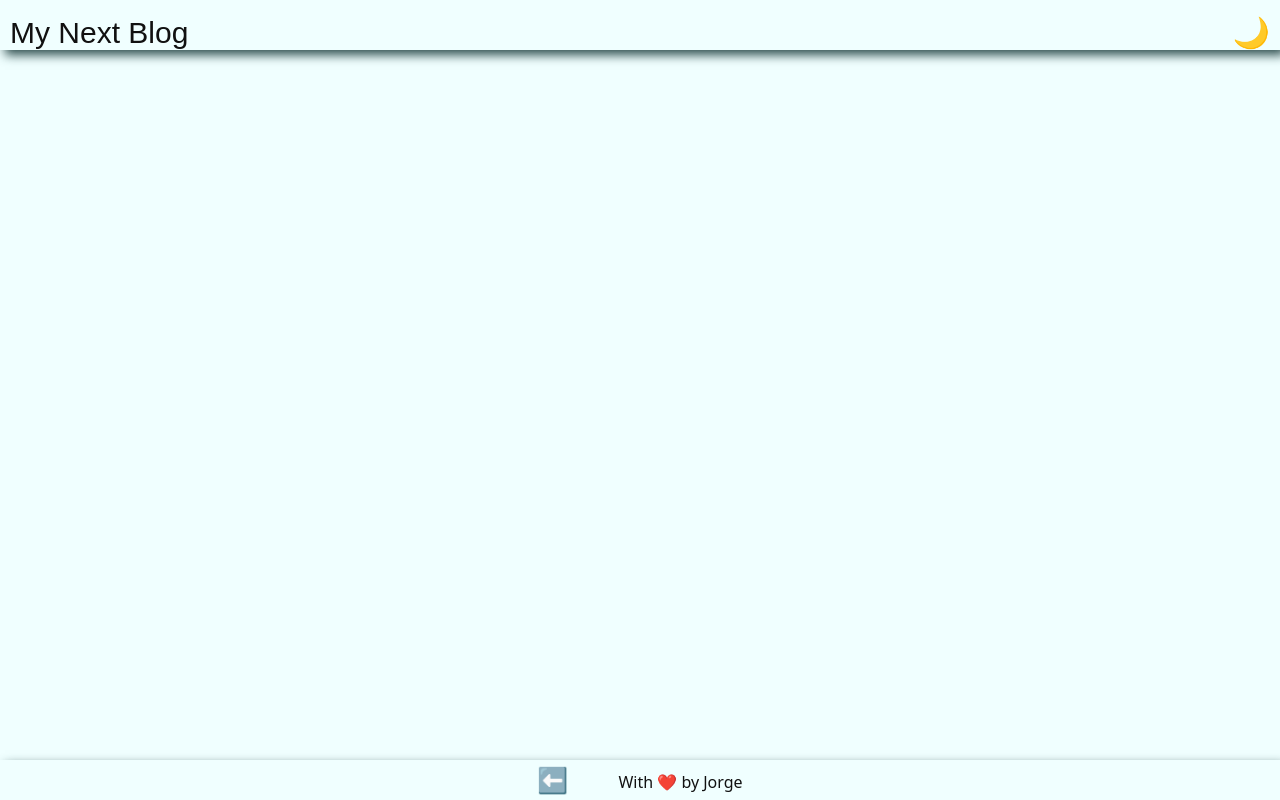
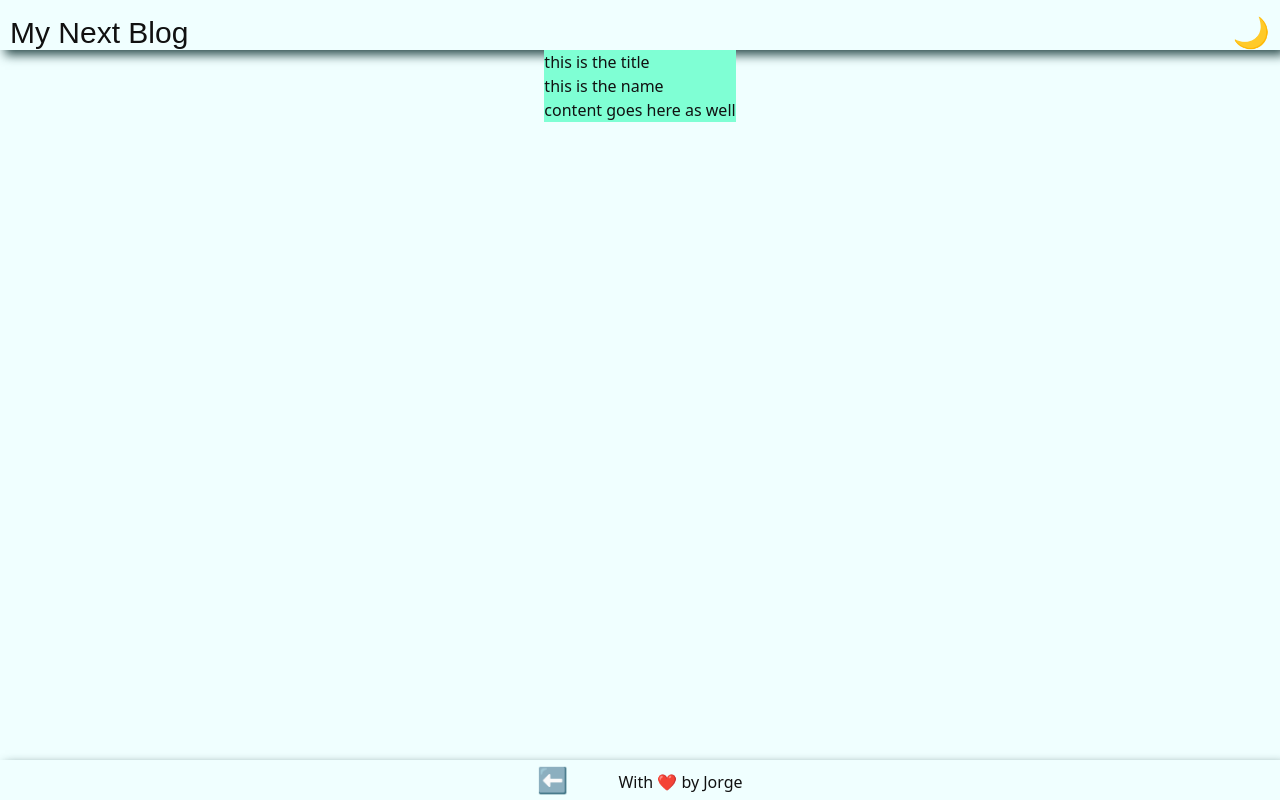
Before and after one commit to JGuzman87/MY-NEXT-BLOG, a Next.js app: page /blog in a window 1280 px wide. Built offline with nearby package versions, Linux system fonts and the light colour scheme.

Commit message:
created a post component

```diff
--- a/src/app/blog/page.jsx
+++ b/src/app/blog/page.jsx
@@ -1,8 +1,15 @@
+"use client";
+import Post from '../../components/Post';
+
 
 export default function Blog() {
 return (
   <div>
-
+    <Post
+      title="this is the title"
+      name="this is the name"
+      content="content goes here as well"
+    />
   </div>
 );
 }
--- a/src/app/page.jsx
+++ b/src/app/page.jsx
@@ -1,8 +1,12 @@
+"use client";
 
+import {useState} from 'react';
 import Form from "../components/Form";
 import './globals.css'
 
 export default function Home() {
+
+
   return (
     <>
 
--- a/src/components/Footer.jsx
+++ b/src/components/Footer.jsx
@@ -1,5 +1,4 @@
 "use client";
-import { useState } from 'react';
 import './Footer.css'
 import {useRouter, usePathname } from 'next/navigation';
 
--- a/src/components/Form.jsx
+++ b/src/components/Form.jsx
@@ -1,6 +1,6 @@
 "use client";
 import "./Form.css";
-import { useState, useEffect } from "react";
+import { useState } from "react";
 import {useRouter} from 'next/navigation';
 
 
--- a/src/components/Nav.jsx
+++ b/src/components/Nav.jsx
@@ -17,7 +17,7 @@ const Nav = () => {
   const handleToggle = () => {
     setTheme(theme === 'dark' ? 'light' : 'dark');
 
-    console.log('handlerworks')
+
   }
 
   return (
--- /dev/null
+++ b/src/components/Post.css
@@ -0,0 +1,6 @@
+.blog-post {
+    display: flex;
+    flex-direction:column;
+    align-content: center;
+    background-color: aquamarine;
+}
--- /dev/null
+++ b/src/components/Post.jsx
@@ -0,0 +1,18 @@
+"use client";
+
+import './Post.css'
+
+const Post = (props) => {
+
+    // const [post, setPost] = useState({name: '', title: '', content: ''})
+
+return (
+        <div className="blog-post">
+            <h1>{props.title}</h1>
+            <p>{props.name}</p>
+            <p>{props.content}</p>
+        </div>
+)
+}
+
+export default Post;
```
